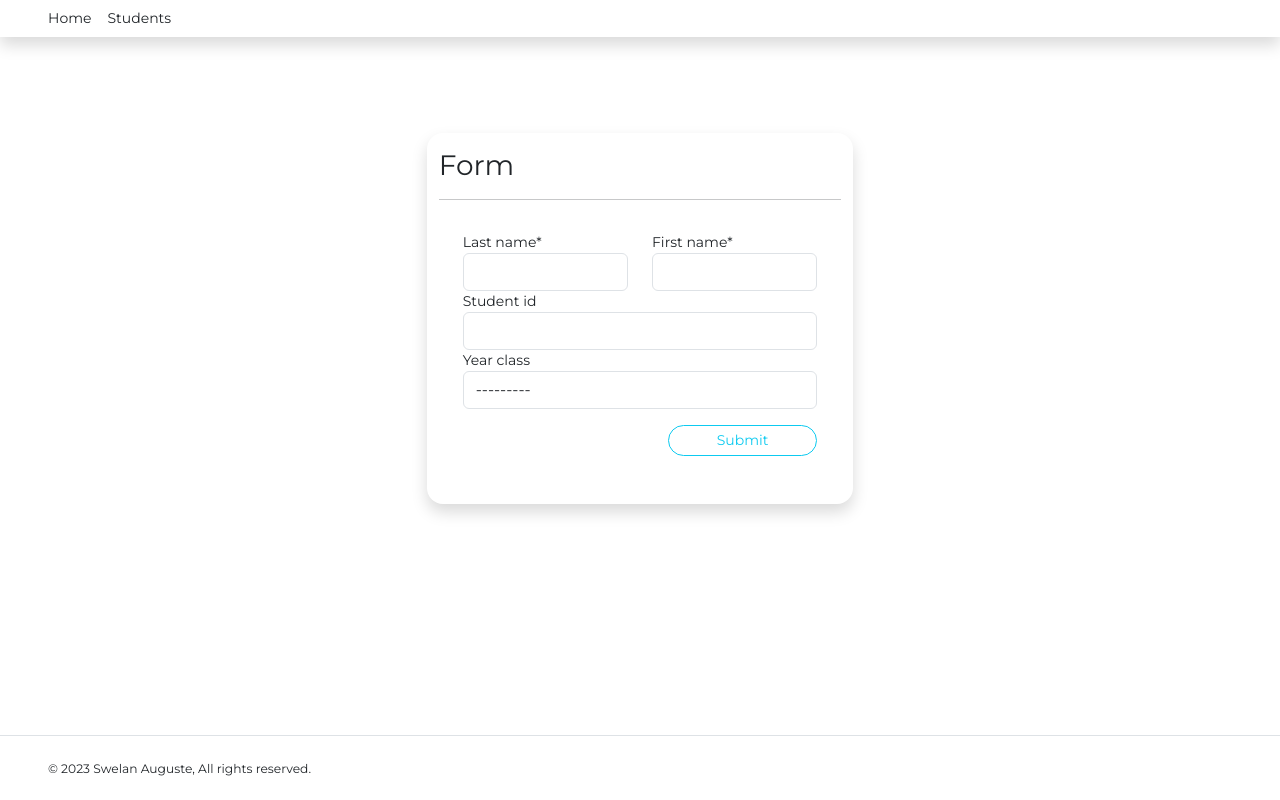
After one commit to swelanauguste/katy-student-report-sheet, a Django app: page /students/create/ in a window 1280 px wide. The commit adds this page. Run offline with Django 4.2, Linux system fonts and the light colour scheme; data that the repository does not hold is empty; some libraries are stand-ins or nearby versions.

Commit message:
add student form

```diff
--- a/app/TEMPLATES/base.html
+++ b/app/TEMPLATES/base.html
@@ -25,6 +25,9 @@
     <link
         href="https://fonts.googleapis.com/css2?family=Montserrat&display=swap"
         rel="stylesheet">
+
+    <link rel="stylesheet"
+        href="https://fonts.googleapis.com/css2?family=Material+Symbols+Outlined:opsz,wght,FILL,GRAD@20..48,100..700,0..1,-50..200" />
     <style>
         html,
         body {
--- /dev/null
+++ b/app/TEMPLATES/reports/student_form.html
@@ -0,0 +1,45 @@
+{% extends 'base.html' %}
+
+{% load crispy_forms_tags %}
+
+{% block head_title %}
+Form
+{% endblock head_title %}
+
+
+{% block content %}
+<div class="container py-3 shadow rounded-4">
+    <h3>Form</h3>
+    <hr>
+        <form action="" class="py-3 px-4"
+            method="post">
+            {% csrf_token %}
+            <div class="row">
+                <div class="col-lg-6">
+                    {{ form.last_name|as_crispy_field }}
+                </div>
+                <div class="col-lg-6">
+                    {{ form.first_name|as_crispy_field }}
+                </div>
+
+            </div>
+            <div class="row">
+                <div class="col-lg-12">
+                    {{ form.student_id|as_crispy_field }}
+                </div>
+            </div>
+            <div class="row">
+                <div class="col-lg-12">
+                    {{ form.year_class|as_crispy_field }}
+                </div>
+            </div>
+
+            <div class="my-3 text-end">
+                <button class="btn btn-sm btn-outline-info px-5 rounded-pill"
+                    type="submit">Submit</button>
+            </div>
+        </form>
+
+</div>
+
+{% endblock content %}
--- a/app/TEMPLATES/reports/student_list.html
+++ b/app/TEMPLATES/reports/student_list.html
@@ -8,6 +8,8 @@ Students
 
 
 {% block content %}
+
+{% include "add_student.html" %}
 
 <form id="student_filter_form"
     method="get"
--- a/app/reports/models.py
+++ b/app/reports/models.py
@@ -26,7 +26,7 @@ class Student(models.Model):
     )
 
     class Meta:
-        ordering = ("last_name",)
+        ordering = ("last_name", "first_name")
 
     def get_absolute_url(self):
         return reverse("student-detail", kwargs={"pk": self.pk})
--- a/app/reports/urls.py
+++ b/app/reports/urls.py
@@ -1,13 +1,27 @@
 from django.urls import path
 
-from .views import StudentDetailView, StudentListView, RemarkCreateView, RemarkDetailView, YearClassListView, YearClassDetailView
+from .views import (
+    RemarkCreateView,
+    RemarkDetailView,
+    StudentDetailView,
+    StudentListView,
+    YearClassDetailView,
+    YearClassListView,
+    StudentCreateView
+)
 
 urlpatterns = [
     path("", YearClassListView.as_view(), name="year-class-list"),
-    path("year-class/detail/<int:pk>/", YearClassDetailView.as_view(), name="year-class-detail"),
+    path(
+        "year-class/detail/<int:pk>/",
+        YearClassDetailView.as_view(),
+        name="year-class-detail",
+    ),
     path("students/", StudentListView.as_view(), name="student-list"),
-    path("student/detail/<int:pk>/", StudentDetailView.as_view(), name="student-detail"),
+    path("students/create/", StudentCreateView.as_view(), name="student-create"),
+    path(
+        "student/detail/<int:pk>/", StudentDetailView.as_view(), name="student-detail"
+    ),
     path("remark/create/", RemarkCreateView.as_view(), name="remark-create"),
     path("remark/detail/<int:pk>/", RemarkDetailView.as_view(), name="remark-detail"),
-
 ]
--- a/app/reports/views.py
+++ b/app/reports/views.py
@@ -26,6 +26,12 @@ class StudentDetailView(DetailView):
     model = Student
 
 
+class StudentCreateView(SuccessMessageMixin, CreateView):
+    model = Student
+    fields = "__all__"
+    success_message = "%(student_id)s was created successfully"
+
+
 class RemarkCreateView(SuccessMessageMixin, CreateView):
     model = Remark
     form_class = RemarkCreateForm
```
Also changed, not shown: app/TEMPLATES/add_student.html (added, +8 -0 lines).
